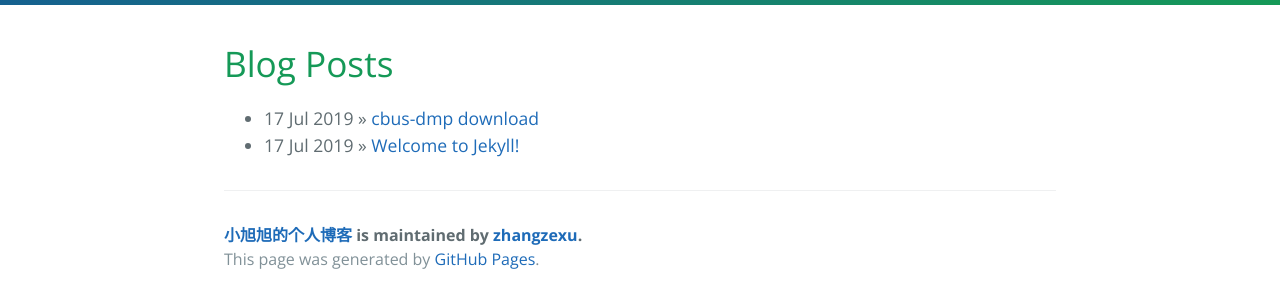
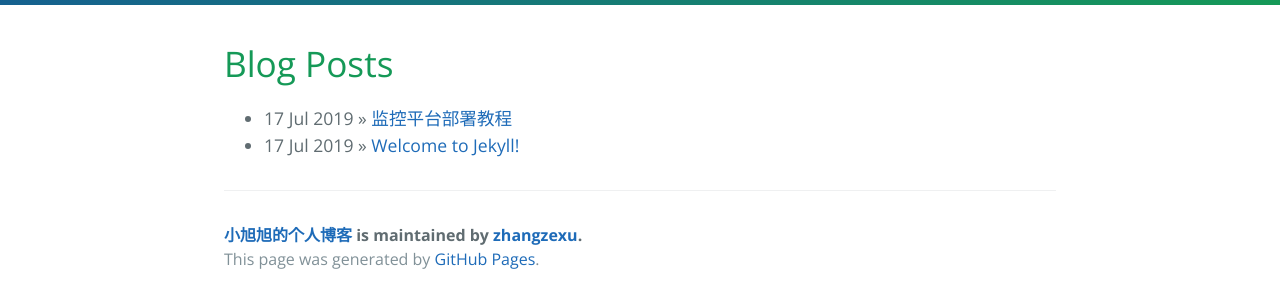
Before and after one commit to zhangzexu/zhangzexu.github.io, a Jekyll site: the page built from index.html, in a window 1280 px wide. Shown: the part 378-678 px from the top of the page. Built offline with Jekyll 4.4.1, drawn with Linux system fonts in a browser that asks for light colours; the list of posts is cut into pages by our own code.

Commit message:
首次提交

```diff
--- a/_posts/2019-07-17-cbus-dmp-content.markdown
+++ b/_posts/2019-07-17-cbus-dmp-content.markdown
@@ -1,6 +1,6 @@
 ---
 layout: default
-title:  "cbus-dmp download"
+title:  "监控平台部署教程"
 date:   2019-07-17 1:00:00
 categories: main
 ---
```
